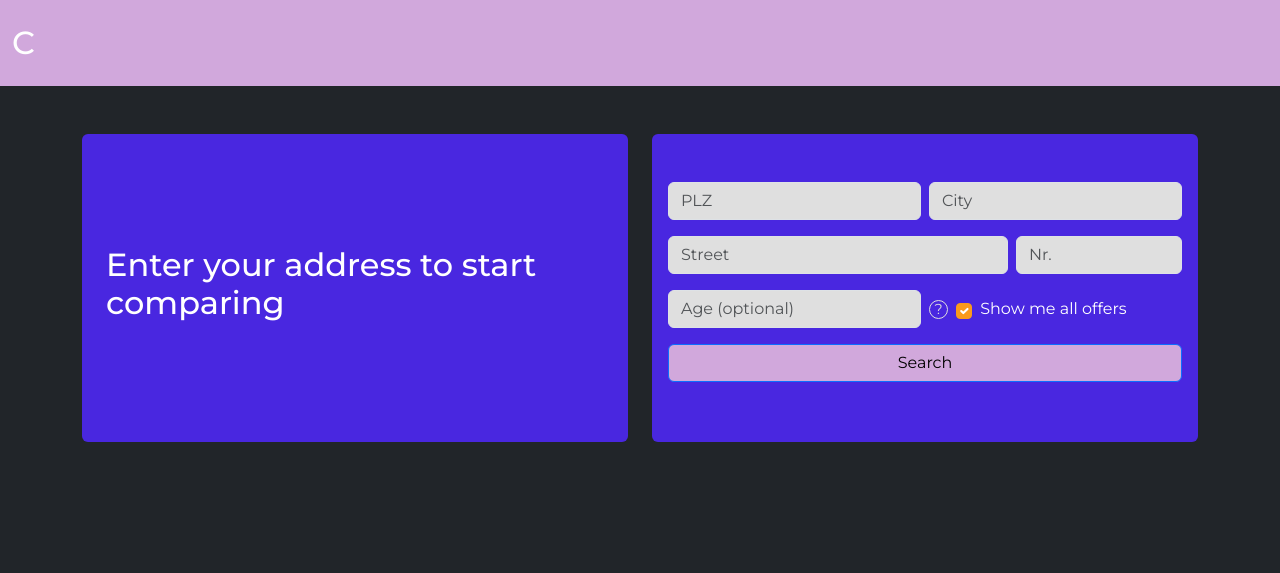
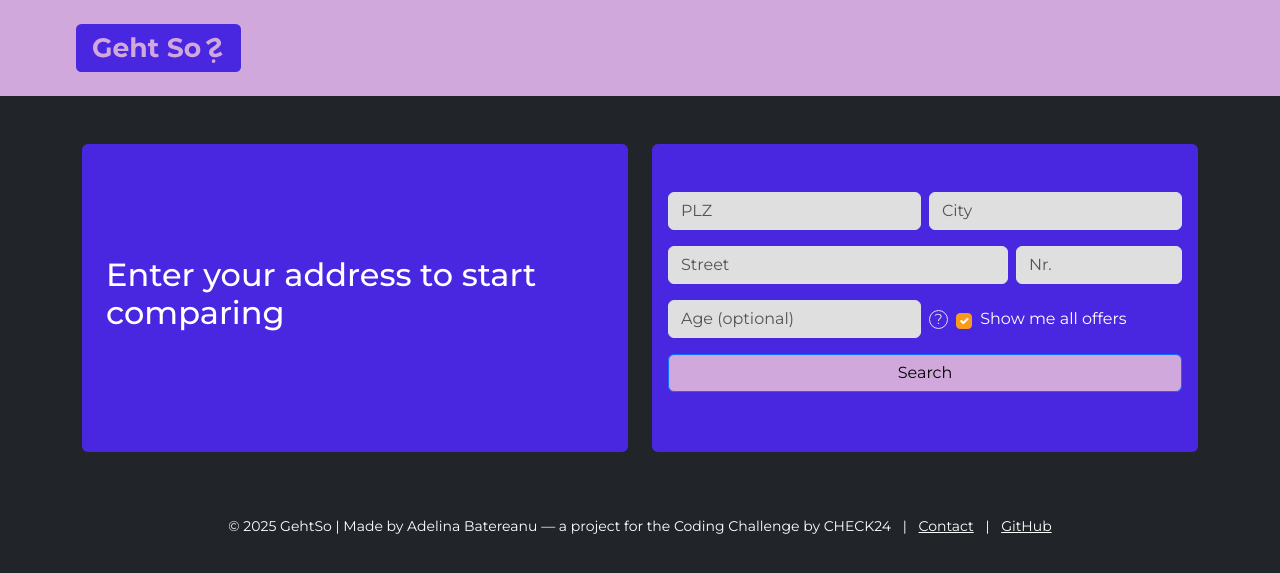
Before and after one commit to AdelinaBatereanu/GehtSo, a Flask app: page / in a window 1280 px wide. Shown: the top 573 px of the page. Run offline with Flask 3, Linux system fonts and the light colour scheme.

Commit message:
add logo to header, write footer

```diff
--- a/src/templates/index.html
+++ b/src/templates/index.html
@@ -13,7 +13,7 @@
     <!-- Header -->
     <header class="py-4 mb-4">
         <div class="container-fluid">
-            <h1 class="text-white m-0 fs-2">C</h1>
+            <img src="{{ url_for('static', filename='images/GehtSo.svg') }}" alt="Logo" style="height: 3rem; width: auto; margin-left: 4rem;">
         </div>
     </header>
 
@@ -217,6 +217,17 @@
             </div>
         </section>
     </main>
+        <!-- Footer -->
+        <footer class="bg-dark text-white py-3 mt-auto">
+            <div class="container text-center small">
+                &copy; 2025 GehtSo | Made by Adelina Batereanu
+                <span> — a project for the Coding Challenge by CHECK24</span>
+                <span class="mx-2">|</span>
+                <a href="mailto:adelinabatereanu@gmail.com" class="text-white text-decoration-underline">Contact</a>
+                <span class="mx-2">|</span>
+                <a href="https://github.com/AdelinaBatereanu" class="text-white text-decoration-underline" target="_blank" rel="noopener noreferrer">GitHub</a>
+            </div>
+        </footer>
 
     <!-- Pass offers and filters from backend to JS -->
     <script>
```
Also changed, not shown: src/static/images/GehtSo.svg (added).
